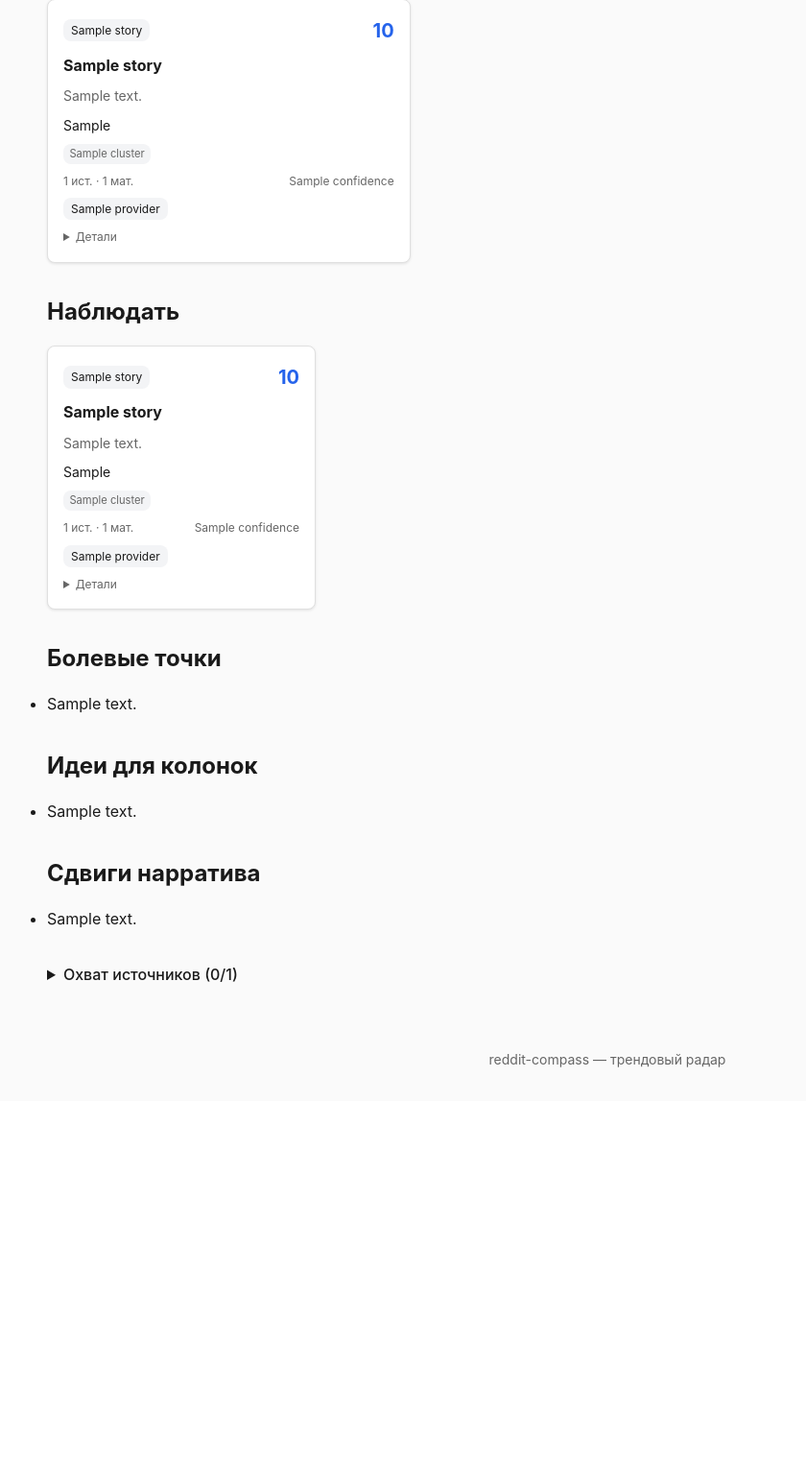
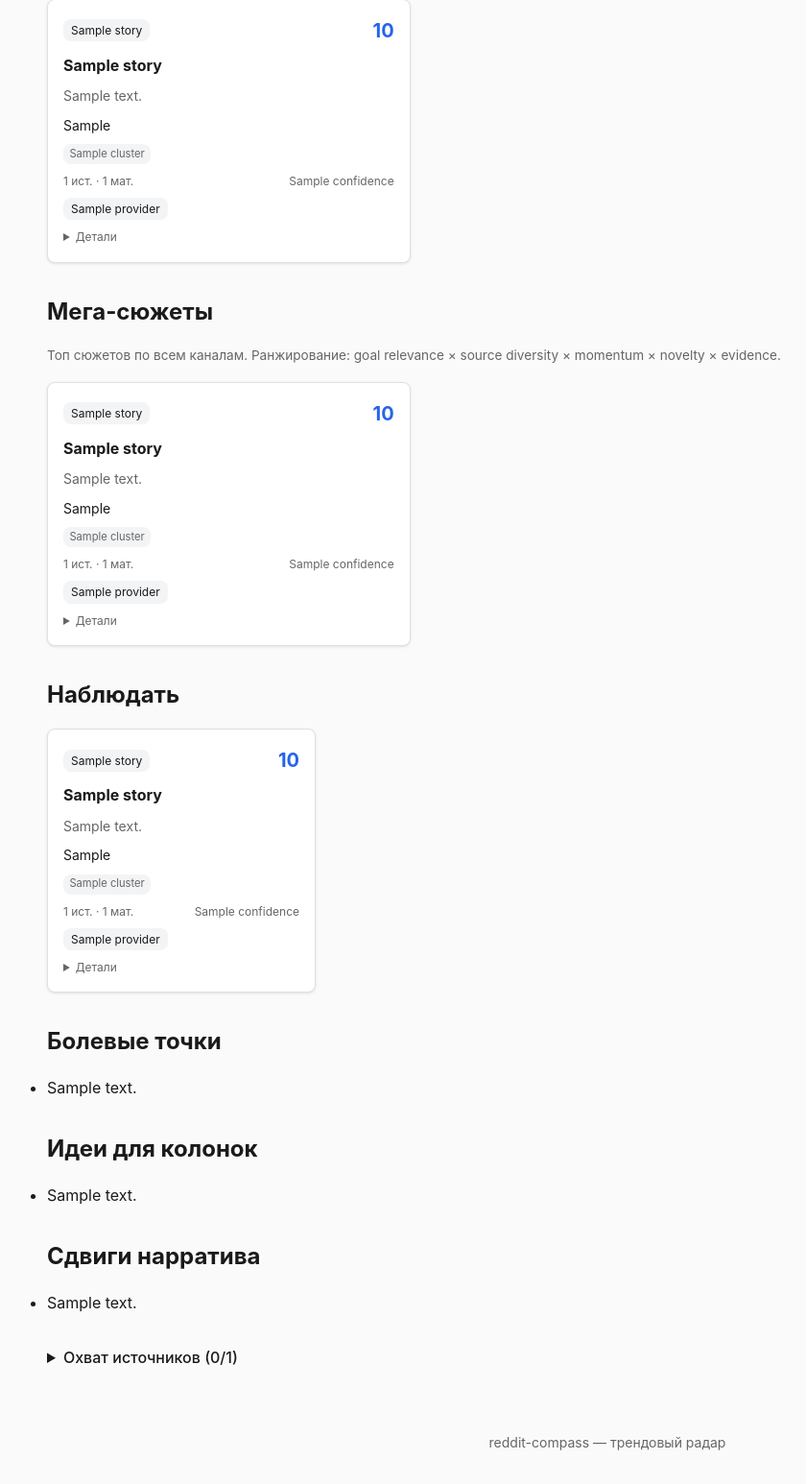
Before and after one commit to eiler2005/reddit-compass, a FastAPI app: template src/reddit_compass/api/templates/today.html in a window 1280 px wide. Shown: the part 302-1848 px from the top of the page at 96% size, without its empty margins (7-847 px from the left). Before the commit the page ends 1414 px from the top, so only its background shows below. Run offline with FastAPI, Linux system fonts and the light colour scheme; the template is opened without the code that fills it: most values are stand-ins (such as "Sample title", 1, 10 or a date in 2020).

Commit message:
feat: Mega stories с настоящим ranking
Фаза 3 плана CURRENT_UI_RADAR_REVISION_PLAN.md:
- Briefing.mega_stories: top 10 stories по trend_score (все направления)
- Отдельный блок "Мега-сюжеты" в /today
- Ранжирование: goal relevance × source diversity × momentum × novelty × evidence
- Reddit не занимает блок автоматически из-за абсолютного score
- Media item со score 0 может попасть в mega

Разделение:
- "Что изменилось": new/growing/resurfacing (top 5)
- "Мега-сюжеты": top 10 по trend_score (все направления)
- "Наблюдать": stable/fading (top 10)

```diff
--- a/src/reddit_compass/api/static/app.css
+++ b/src/reddit_compass/api/static/app.css
@@ -71,6 +71,12 @@ h1, h2, h3 {
 
 .section {
     margin-bottom: 2rem;
+}
+
+.section-note {
+    color: var(--color-text-secondary);
+    font-size: 0.85rem;
+    margin-bottom: 1rem;
 }
 
 .date-switcher {
--- a/src/reddit_compass/api/templates/today.html
+++ b/src/reddit_compass/api/templates/today.html
@@ -27,6 +27,18 @@
         <h2>Что изменилось</h2>
         <div class="story-grid">
             {% for story in briefing.top_changes %}
+            {% include "components/story_card.html" %}
+            {% endfor %}
+        </div>
+    </section>
+    {% endif %}
+
+    {% if briefing.mega_stories %}
+    <section class="section">
+        <h2>Мега-сюжеты</h2>
+        <p class="section-note">Топ сюжетов по всем каналам. Ранжирование: goal relevance × source diversity × momentum × novelty × evidence.</p>
+        <div class="story-grid">
+            {% for story in briefing.mega_stories %}
             {% include "components/story_card.html" %}
             {% endfor %}
         </div>
--- a/src/reddit_compass/api/view_models.py
+++ b/src/reddit_compass/api/view_models.py
@@ -98,6 +98,7 @@ class BriefingView:
     status_label: str
     generated_at: str
     top_changes: list[StoryCardView] = field(default_factory=list)
+    mega_stories: list[StoryCardView] = field(default_factory=list)
     watchlist: list[StoryCardView] = field(default_factory=list)
     pain_points: list[dict[str, Any]] = field(default_factory=list)
     column_ideas: list[dict[str, Any]] = field(default_factory=list)
@@ -211,6 +212,7 @@ def briefing_to_view(briefing: Briefing) -> BriefingView:
         status_label=status_label(briefing.status),
         generated_at=briefing.generated_at,
         top_changes=[_story_to_card(bs) for bs in briefing.top_changes],
+        mega_stories=[_story_to_card(bs) for bs in briefing.mega_stories],
         watchlist=[_story_to_card(bs) for bs in briefing.watchlist],
         pain_points=[
             {"text": gp.text, "evidence_ids": gp.evidence_ids} for gp in briefing.pain_points
--- a/src/reddit_compass/intelligence/models.py
+++ b/src/reddit_compass/intelligence/models.py
@@ -172,6 +172,7 @@ class Briefing:
     generated_at: str
     source_health: list[SourceHealth] = field(default_factory=list)
     top_changes: list[BriefingStory] = field(default_factory=list)
+    mega_stories: list[BriefingStory] = field(default_factory=list)
     watchlist: list[BriefingStory] = field(default_factory=list)
     pain_points: list[GroundedText] = field(default_factory=list)
     column_ideas: list[GroundedText] = field(default_factory=list)
--- a/src/reddit_compass/intelligence/repository.py
+++ b/src/reddit_compass/intelligence/repository.py
@@ -417,6 +417,7 @@ def _briefing_to_dict(b: Briefing) -> dict[str, Any]:
         "generated_at": b.generated_at,
         "source_health": [asdict(sh) for sh in b.source_health],
         "top_changes": [_story_dict(bs) for bs in b.top_changes],
+        "mega_stories": [_story_dict(bs) for bs in b.mega_stories],
         "watchlist": [_story_dict(bs) for bs in b.watchlist],
         "pain_points": [asdict(gp) for gp in b.pain_points],
         "column_ideas": [asdict(gp) for gp in b.column_ideas],
@@ -492,6 +493,7 @@ def _dict_to_briefing(d: dict[str, Any]) -> Briefing:
             for sh in d.get("source_health", [])
         ],
         top_changes=[_story_from_dict(sd) for sd in d.get("top_changes", [])],
+        mega_stories=[_story_from_dict(sd) for sd in d.get("mega_stories", [])],
         watchlist=[_story_from_dict(sd) for sd in d.get("watchlist", [])],
         pain_points=[
             GroundedText(text=gp["text"], evidence_ids=gp.get("evidence_ids", []))
```
Also changed, not shown: src/reddit_compass/intelligence/briefing.py (+13 -0 lines).
